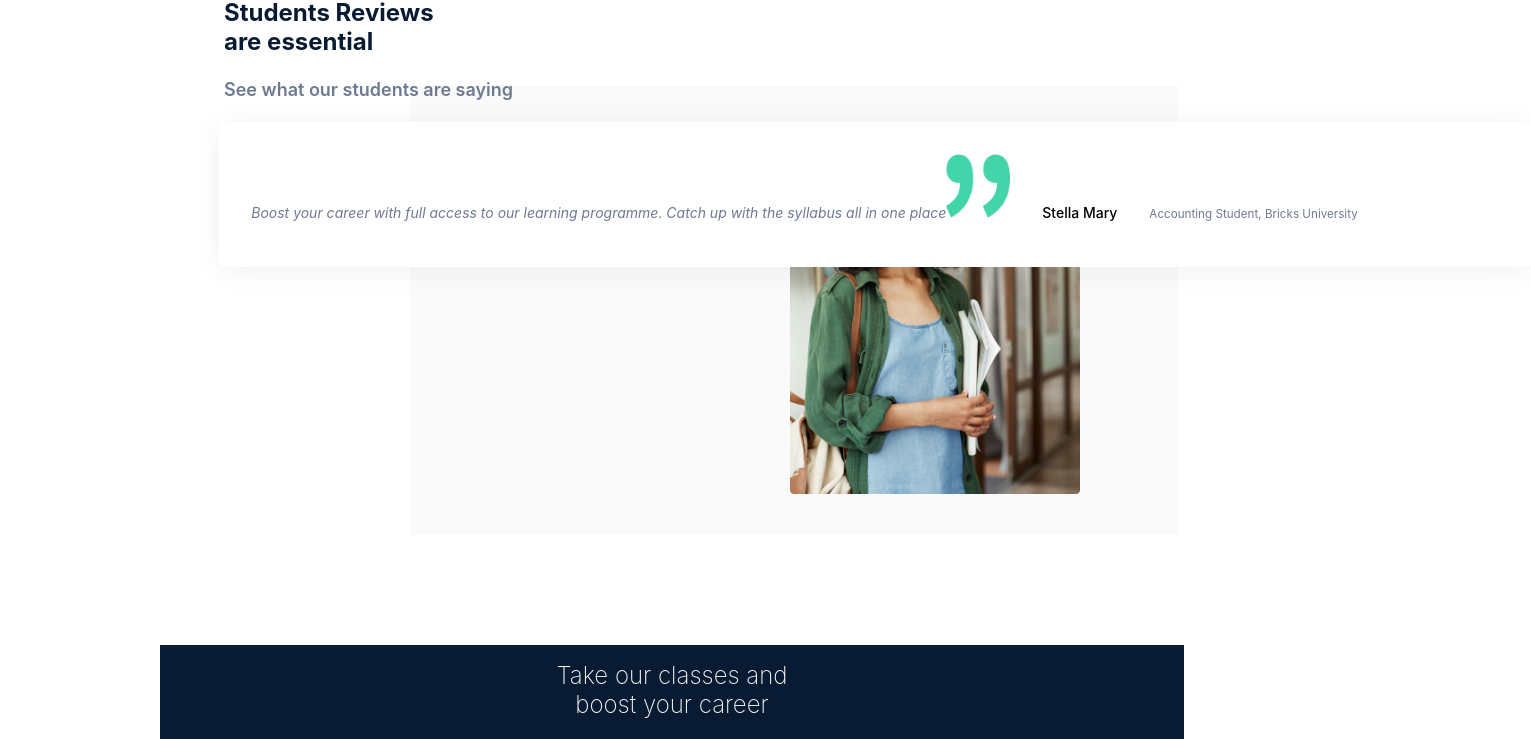
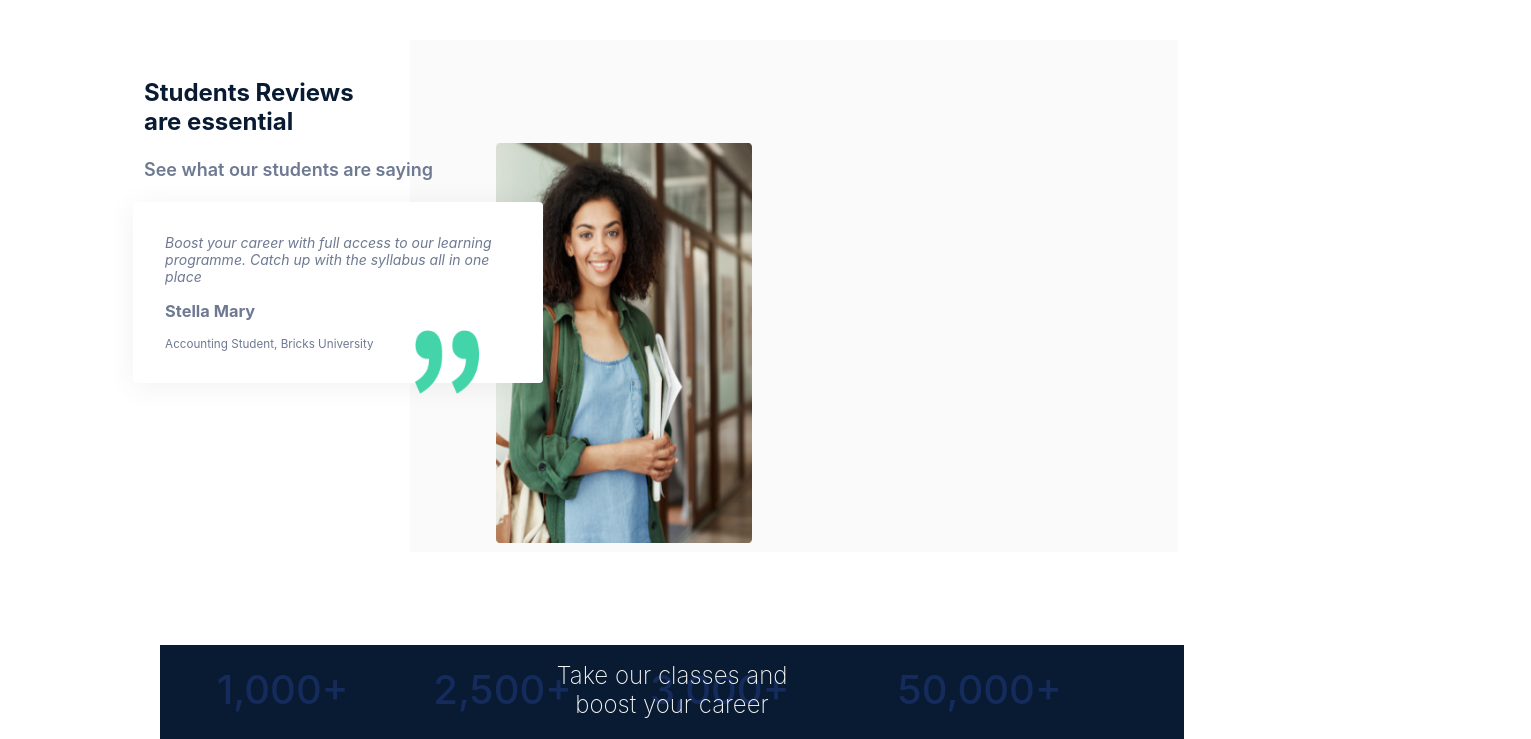
Before and after one commit to uchennaanya/profescofe, a React (Create React App) app: page / in a window 1280 px wide. Shown: the part 3195-3934 px from the top of the page, 1531 px wide, since content can reach past the window. Built offline with nearby package versions, Linux system fonts and the light colour scheme.

Commit message:
Worked on the testimonial component

```diff
--- a/src/App.css
+++ b/src/App.css
@@ -710,7 +710,7 @@ footer .courses-products {
     padding: 4rem;
     color: #081b32;
     position: relative;
-    top: 45rem;
+    top: 35rem;
   }
 
   .testimonials .review {
@@ -722,39 +722,49 @@ footer .courses-products {
     right: 0%;
     top: 63.08%;
     bottom: 23.05%;
-    height: 450px;
+    height: 32rem;
     width: 60vw;
+  }
+
+  .testimonial-left {
+    position: inherit;
+    top: 15rem;
   }
 
   .testimonials .img {
     position: absolute;
-    width: 290px;
-    height: 372px;
-    right: 200px;
+    width: 20vw;
+    height: 50vh;
+    right: 33rem;
+  }
+
+
+  .quot {
+    padding: 0;
+    text-align: left;
+    display: block ;
+    color: #6E7992;
+  }
+
+  .quot-img {
+    position: absolute;
+    width: 4rem;
+    height: 4rem;
+    top: 8rem;
+    right: 4rem;
+  }
+
+  .testimonials .review {
+    font: 600 1rem Inter;
+    padding-left: 5rem;
+    z-index: 1;
   }
 
   .text-wrap {
-    position: absolute;
-    left: 17.13%;
-    right: 51.98%;
-    padding: 1rem;
-    background: #ffffff;
-    box-shadow: 0px 4px 30px rgba(0, 0, 0, 0.06);
-    border-radius: 4px;
-    z-index: 1;
-    color: #6e7992;
-    font-family: Inter;
-    line-height: 23px;
-    font-size: 14px;
-  }
-
-  .text-wrap h3 {
-    font-family: Inter;
-    font-style: normal;
-    font-weight: 500;
-    font-size: 14px;
-    line-height: 17px;
-    color: #000000;
+    position: relative;
+    width: 30%;
+    padding: 2rem;
+    left: 6%;
   }
 
   .testimonials .caption {
@@ -771,7 +781,7 @@ footer .courses-products {
     display: flex;
     position: relative;
     justify-content: space-evenly;
-    top: 105rem;
+    top: 100rem;
     width: 80vw;
     margin: 0 auto;
     z-index: 1;
--- a/src/components/Testimonial.jsx
+++ b/src/components/Testimonial.jsx
@@ -7,6 +7,7 @@ const Testimonials = () => {
     return (
         <>
             <div className="testimonials">
+                <div className="testimonial-left">
                 <div className="review">
                     <h2>
                         Students Reviews <br />
@@ -23,11 +24,13 @@ const Testimonials = () => {
                         Catch up with the syllabus all in one place
                         <img src={quot} alt="Professco" className="quot-img" />
                     </cite>
-                    <h3 className="quot">Stella Mary</h3>
+                    <h3 className="quot-name">Stella Mary</h3>
                     <small className="quot">
                         Accounting Student, Bricks University
                     </small>
                 </div>
+                </div>
+
                 <div>
                     <img src={testimonial_bg} alt="profesco" className="bg" />
                     <img src={testimonial1} alt="profesco" className="img" />
```
